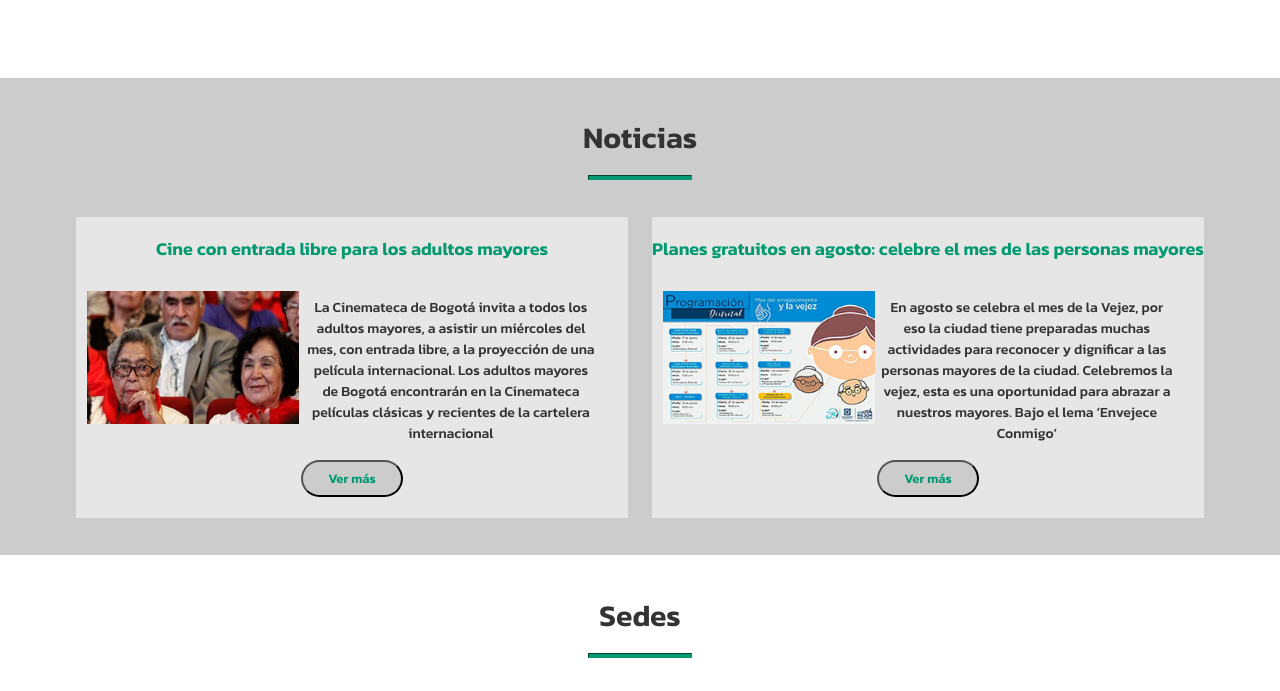
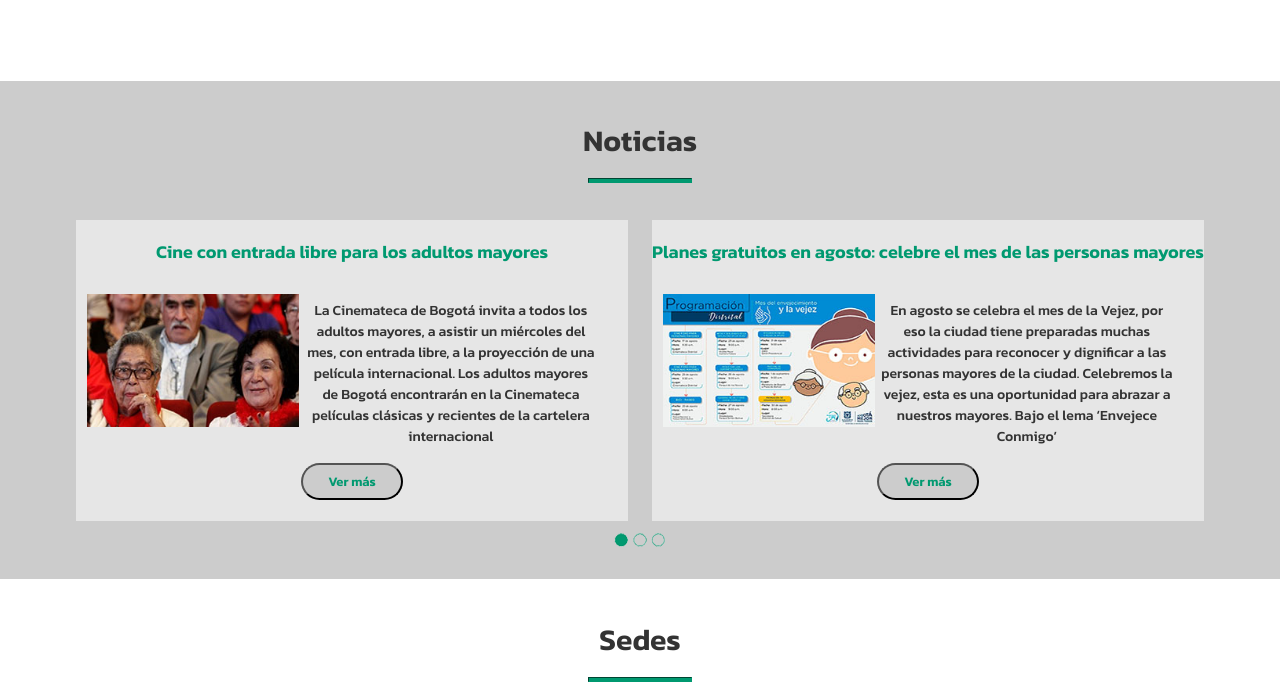
Before and after one commit to alejandro-fajardo/abuelosysonrisas, a plain HTML site: page index.html in a window 1280 px wide. Shown: the part 2299-2990 px from the top of the page. Drawn offline with Linux system fonts and the light colour scheme.

Commit message:
Puntos Slider

```diff
--- a/index.html
+++ b/index.html
@@ -79,7 +79,7 @@
             </div>
 
             <div>
-                ...
+                <img src="img/puntos.PNG" alt="Puntos de slider">
             </div>
         </div>
     </div>
@@ -244,6 +244,9 @@
                 </div>
                 <div class="clear"></div>
             </div>
+            <div>
+                <img src="img/puntos.PNG" alt="Puntos de slider">
+            </div>
         </div>
     </div>
 
```
Also changed, not shown: img/puntos.PNG (added).
